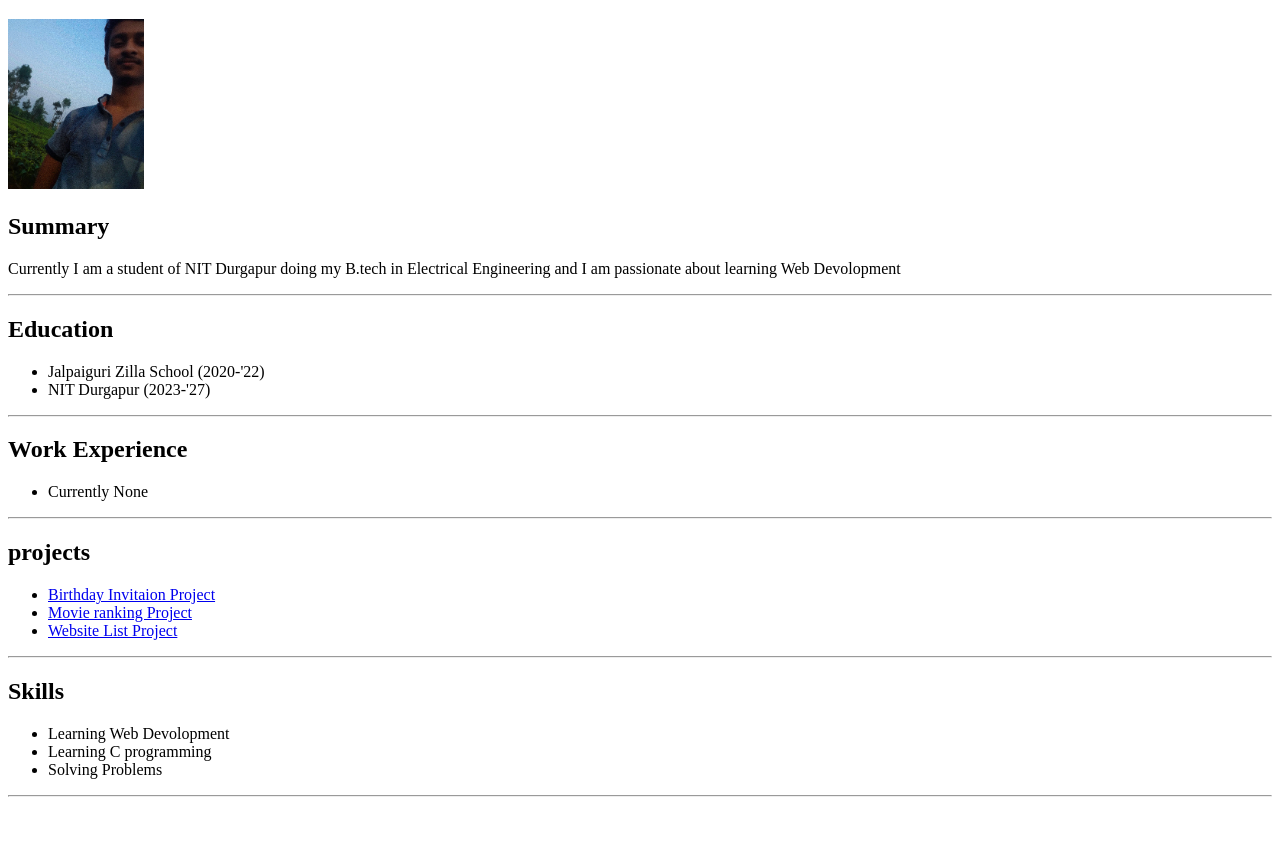
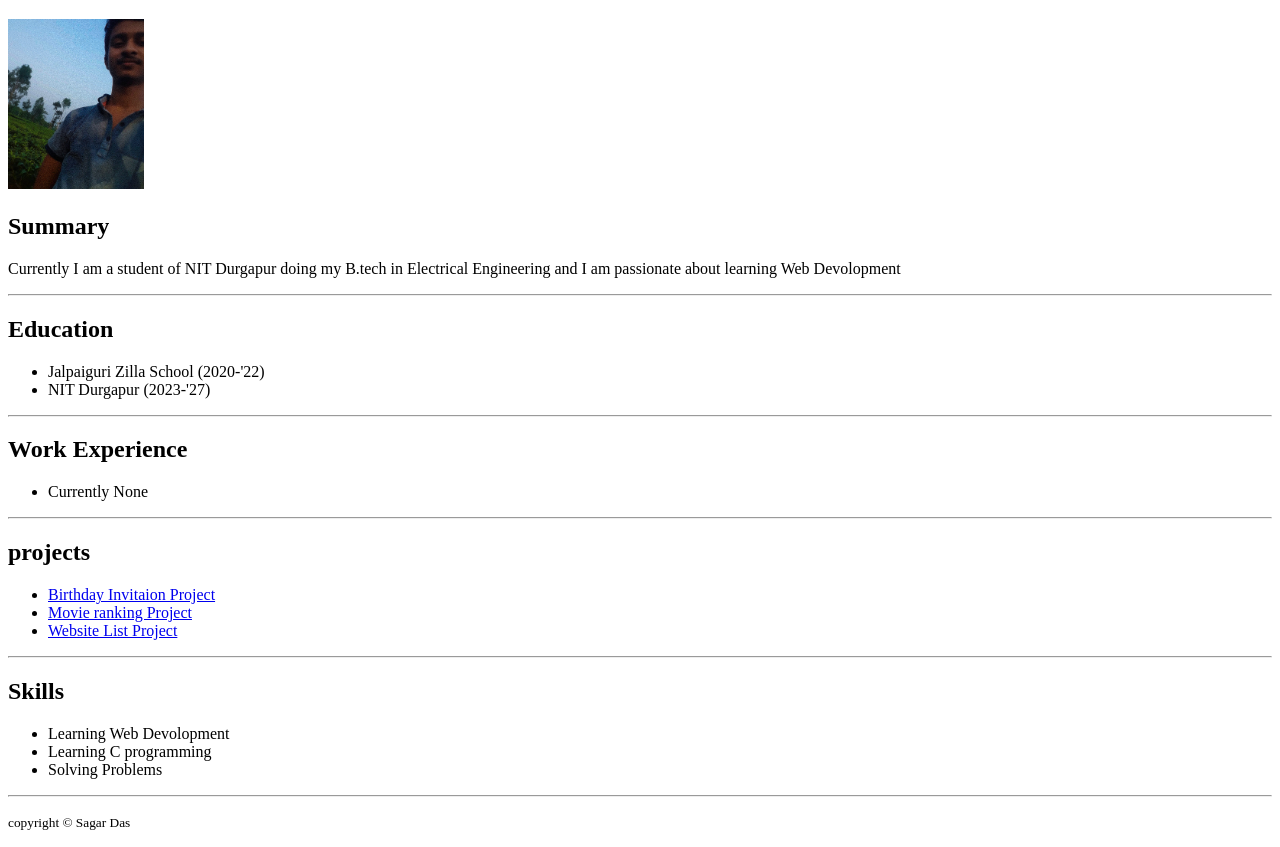
Before and after one commit to sagardas25/HTML-Portfolio, a plain HTML site: page index.html in a window 1280 px wide. Shown: the part 61-908 px from the top of the page. Before the commit the page ends 866 px from the top, so only its background shows below. Drawn offline with Linux system fonts and the light colour scheme.

Commit message:
Add files via upload

```diff
--- a/index.html
+++ b/index.html
@@ -59,6 +59,11 @@
             </ul>
                     <hr />
 
+                        <footer>
+                               <p> <small> copyright © Sagar Das </small></p>
+                        </footer>
+
+
         </body>
 
 
```
